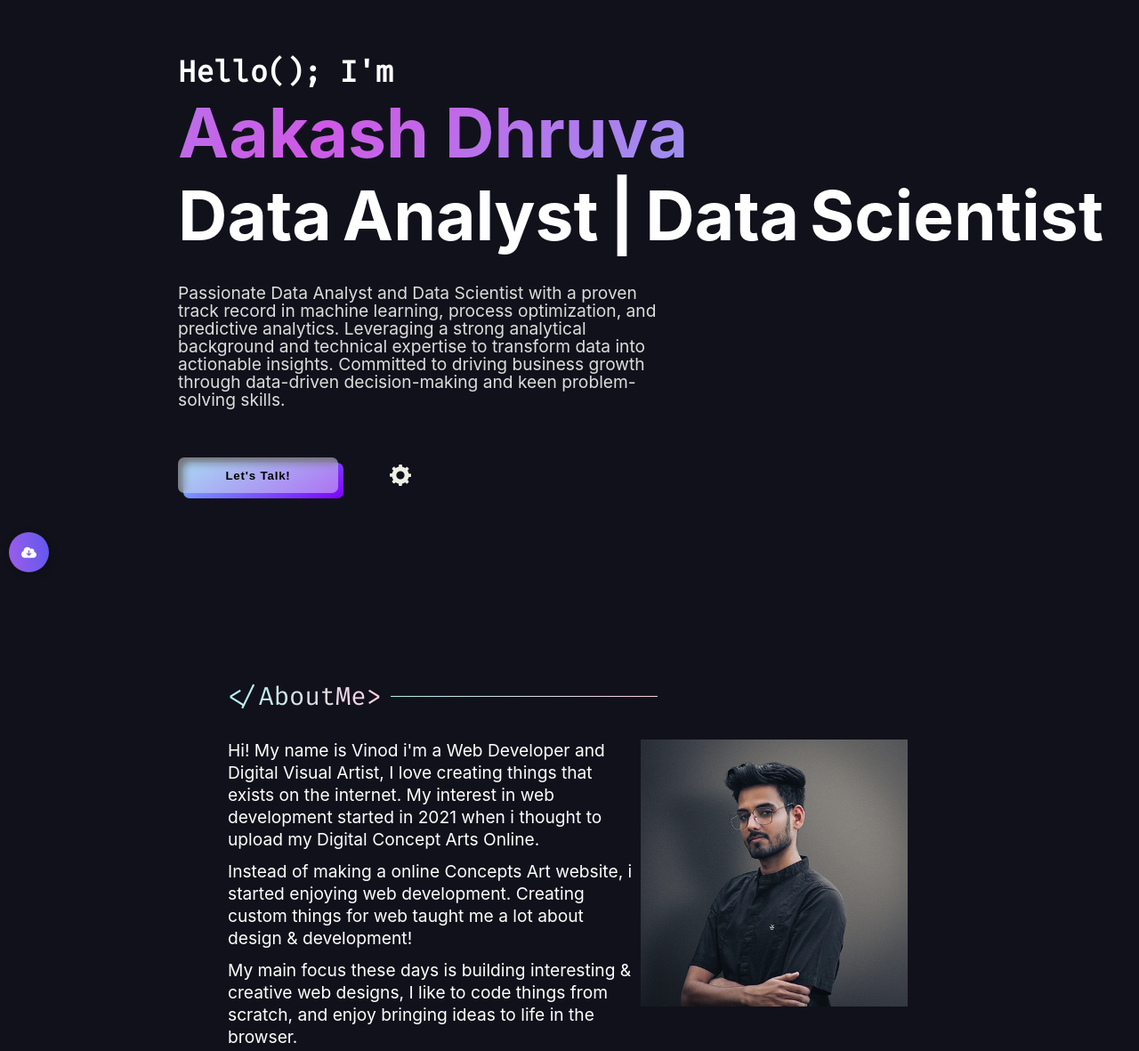
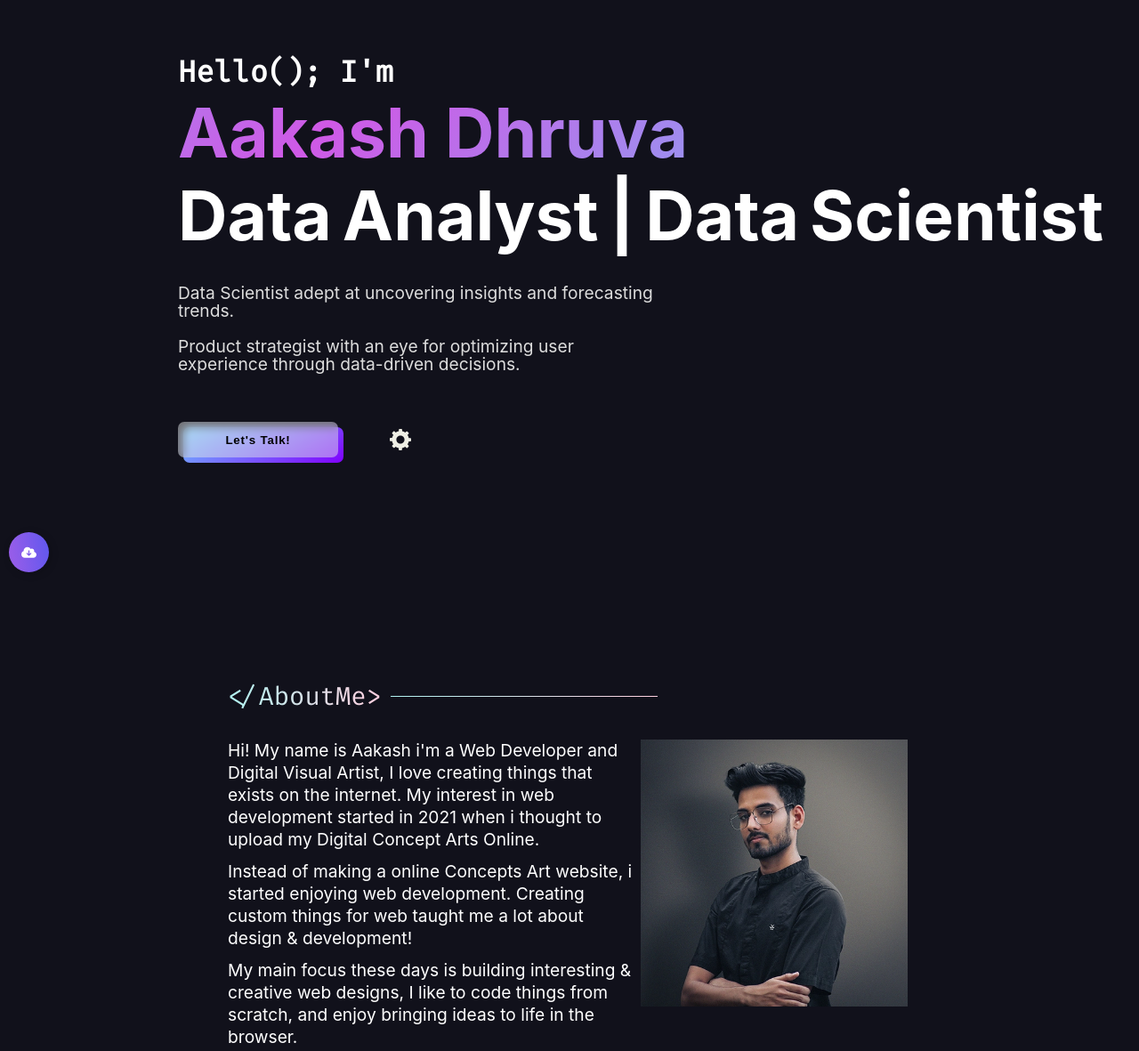
Before and after one commit to aakashdhruva/aakashdhruva.github.io, a plain HTML site: page index.html in a window 1280 px wide. Shown: the part 147-1328 px from the top of the page at 89% size. Drawn offline with nearby package versions, Linux system fonts and the light colour scheme; a web font is replaced by a local one.

Commit message:
Update index.html

```diff
--- a/index.html
+++ b/index.html
@@ -128,7 +128,11 @@ What are you doing here?! you sneaky developer...
 
 
                 <article id="work" data-aos="fade-up" data-aos-delay="400"><div><p class="jello">D</p><p class="jello">a</p><p class="jello">t</p><p class="jello">a</p></div><div><p class="jello">A</p><p class="jello">n</p><p class="jello">a</p><p class="jello">l</p><p class="jello">y</p><p class="jello">s</p><p class="jello">t</p></div><div><p class="jello">|</p></div><div><p class="jello">D</p><p class="jello">a</p><p class="jello">t</p><p class="jello">a</p></div><div><p class="jello">S</p><p class="jello">c</p><p class="jello">i</p><p class="jello">e</p><p class="jello">n</p><p class="jello">t</p><p class="jello">i</p><p class="jello">s</p><p class="jello">t</p></div></article>
-                <p id="info-para" data-aos="fade-up" data-aos-delay="600">Passionate Data Analyst and Data Scientist with a proven track record in machine learning, process optimization, and predictive analytics. Leveraging a strong analytical background and technical expertise to transform data into actionable insights. Committed to driving business growth through data-driven decision-making and keen problem-solving skills.</p>
+               <p id="info-para" data-aos="fade-up" data-aos-delay="600">Data Scientist adept at uncovering insights and forecasting trends.
+                   <br><br>
+                   Product strategist with an eye for optimizing user experience through data-driven decisions.
+               </p>
+
                 <div class="contact-btn-div"data-aos="fade-up"
                 data-aos-delay="800">
 
@@ -171,7 +175,7 @@ What are you doing here?! you sneaky developer...
 
                 <div class="info-dp-section">
                     <div class="about-info">
-                        <p tabindex="0">Hi! My name is Vinod i'm a Web Developer and Digital Visual Artist, I love creating things that exists on the internet. My interest in web development started in 2021 when i thought to upload my Digital Concept Arts Online.</p> <br>
+                        <p tabindex="0">Hi! My name is Aakash i'm a Web Developer and Digital Visual Artist, I love creating things that exists on the internet. My interest in web development started in 2021 when i thought to upload my Digital Concept Arts Online.</p> <br>
                         <p tabindex="0">Instead of making a online Concepts Art website, i started enjoying web development. Creating custom things for web taught me a lot about design & development! </p> <br>
                            <p tabindex="0"> My main focus these days is building interesting & creative web designs, I like to code things from scratch, and enjoy bringing ideas to life in the browser.</p>
 
@@ -362,7 +366,7 @@ What are you doing here?! you sneaky developer...
         </div>
             </div>
             <div class="footer-bottom">
-                <article>Design & Built by Vinod Jangid <i class="far fa-copyright"></i> twentytwentythree</article>
+                <article>Design & Built by Aakash Dhruva <i class="far fa-copyright"></i> twentytwentythree</article>
             </div>
         </div>
 
```
